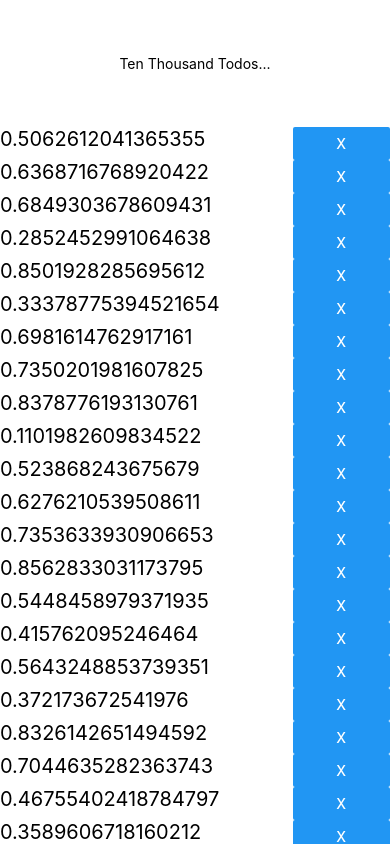
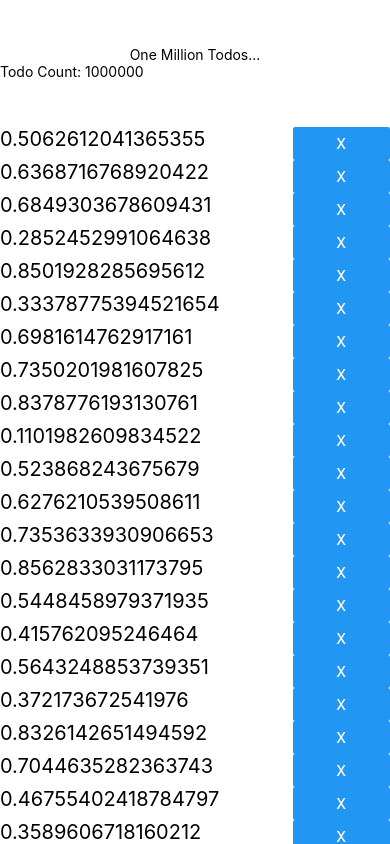
Before and after one commit to topherPedersen/OneMillionTodos, a React Native app: screen / in a window 390 px wide. Built offline with nearby package versions, Linux system fonts and the light colour scheme.

Commit message:
changed todo count from ten thousand to one million

```diff
--- a/App.js
+++ b/App.js
@@ -25,7 +25,7 @@ class App extends React.PureComponent {
   componentDidMount() {
     // Initialize Todo List
     let bigTodoList = [];
-    for (var i = 0; i < 10000; i++) {
+    for (var i = 0; i < 1000000; i++) {
       const nextTodo = Math.random().toString();
       bigTodoList.push(nextTodo);
     }
@@ -43,7 +43,7 @@ class App extends React.PureComponent {
         <SafeAreaView style={{flex: 100}}>
 
           <View style={{flex: 15, backgroundColor: 'white', justifyContent: 'center'}}>
-            <Text style={{textAlign: 'center'}}>Ten Thousand Todos...</Text>
+            <Text style={{textAlign: 'center'}}>One Million Todos...</Text>
           </View>
 
           <View style={{flex: 85, justifyContent: 'center', backgroundColor: 'white'}}>
@@ -59,7 +59,8 @@ class App extends React.PureComponent {
       <SafeAreaView style={{flex: 100}}>
 
         <View style={{flex: 15, backgroundColor: 'white', justifyContent: 'center'}}>
-          <Text style={{textAlign: 'center'}}>Ten Thousand Todos...</Text>
+          <Text style={{textAlign: 'center'}}>One Million Todos...</Text>
+          <Text>Todo Count: {this.state.bigTodoList.length.toString()}</Text>
         </View>
 
         <View style={{flex: 85, justifyContent: 'center', backgroundColor: 'white'}}>
```
